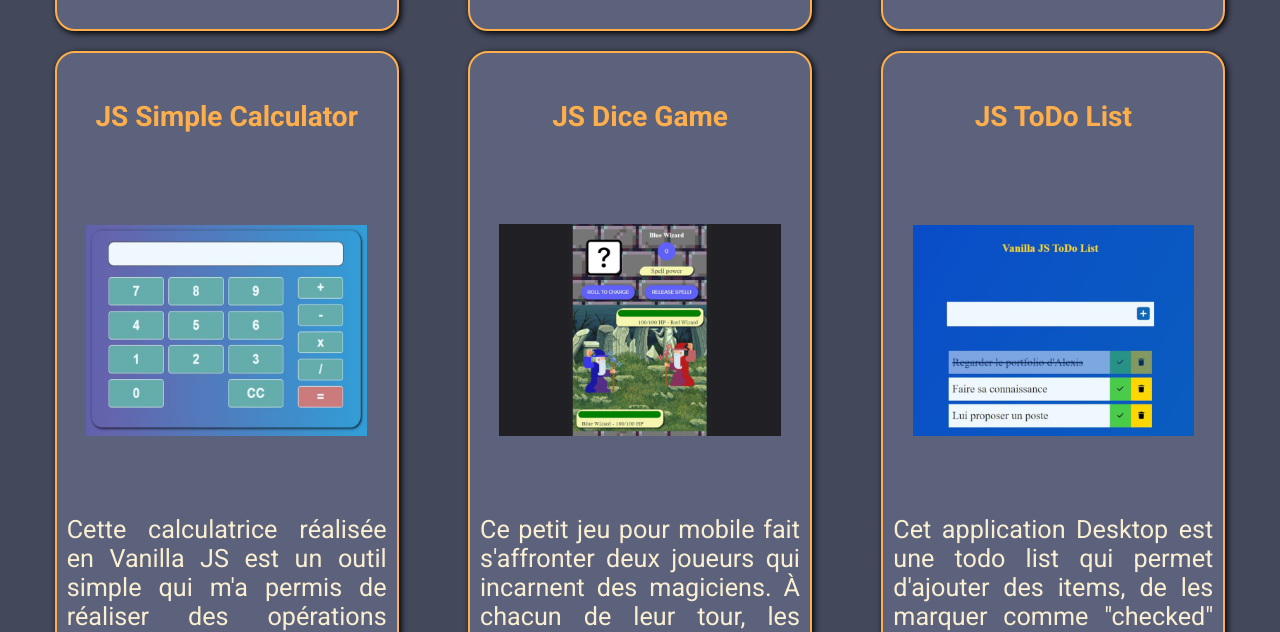
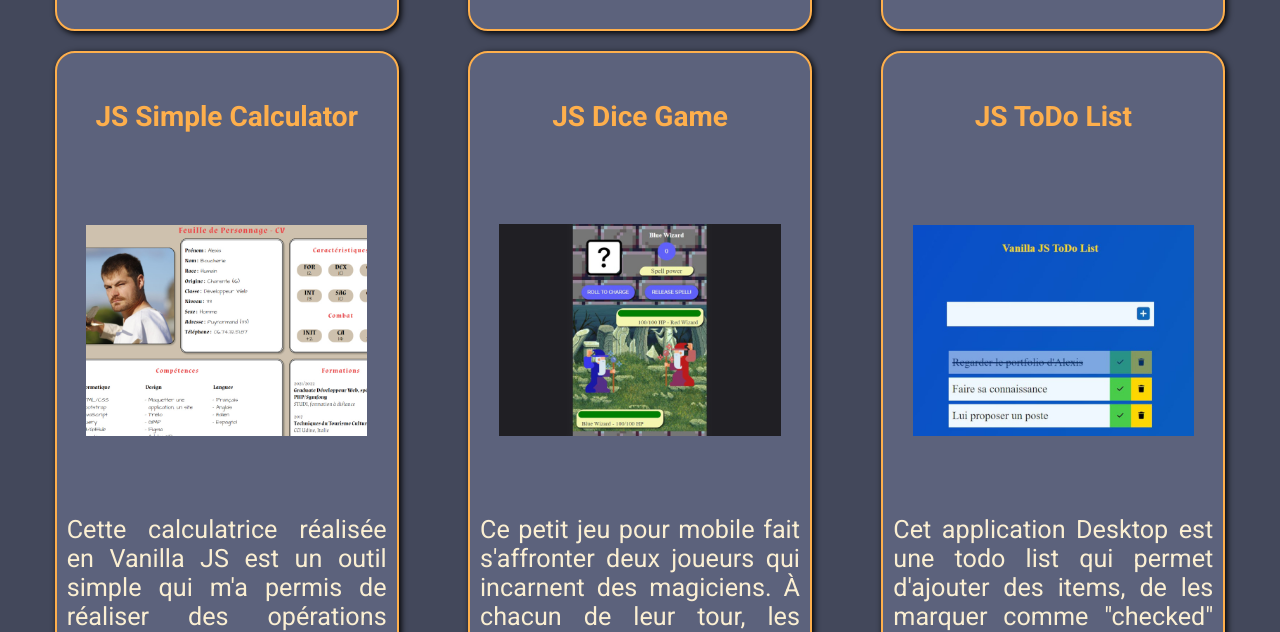
Before and after one commit to AlexisBoucherie/portfolio, a PHP site: page / in a window 1280 px wide. Shown: the part 2450-3082 px from the top of the page. Run offline with PHP 8.4, Linux system fonts and the light colour scheme.

Commit message:
test to solve heroku pic not showing

```diff
--- a/css/style.css
+++ b/css/style.css
@@ -367,7 +367,7 @@ footer a {
     }
 
     .pic4 {
-        background-image: url('../img/calculator.jpeg');
+        background-image: url('../img/cvfdp.jpeg');
     }
 
     .pic5 {
```
